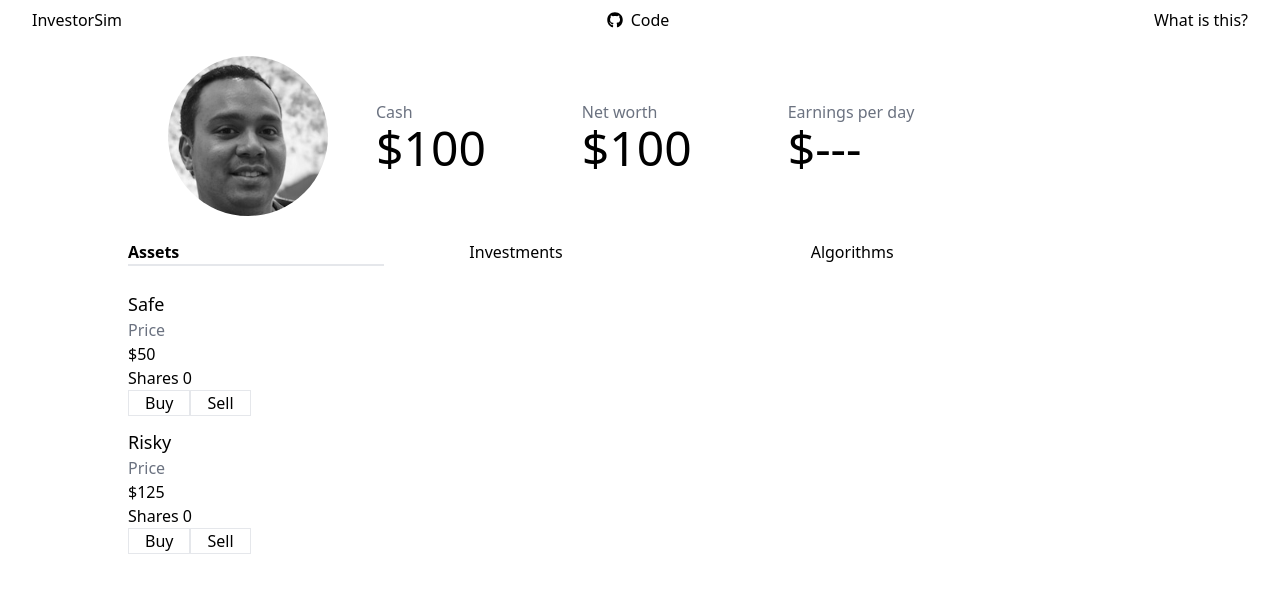
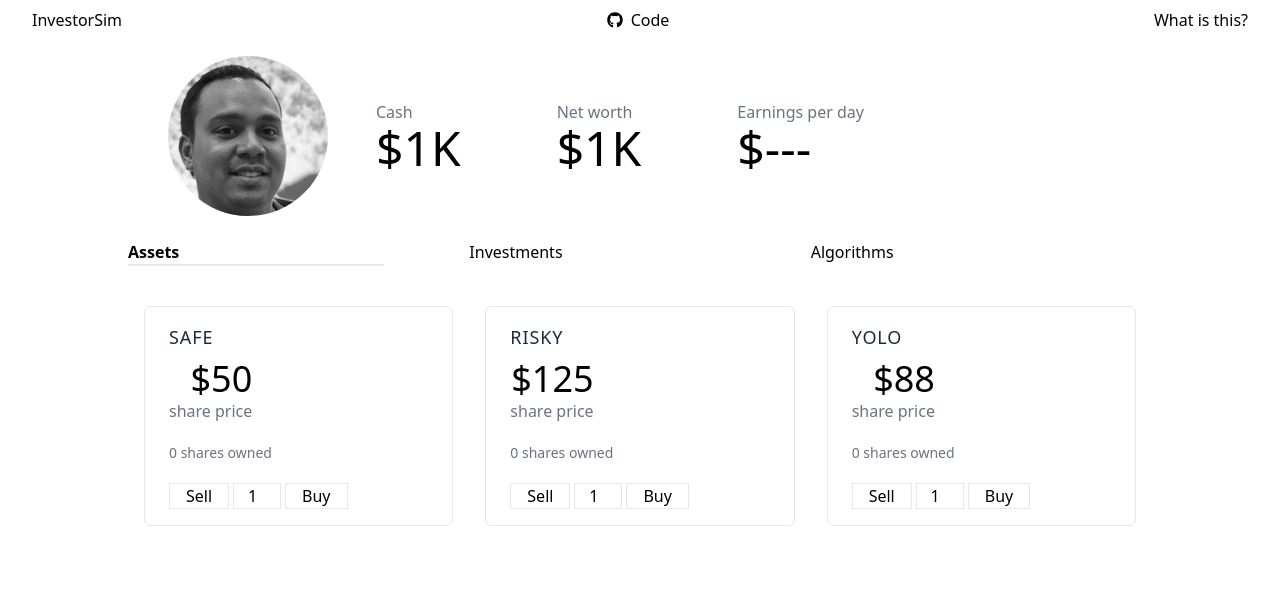
Before and after one commit to fotijr/investorsim, a React (Create React App) app: page /assets in a window 1280 px wide. Shown: the top 592 px of the page. Built offline with nearby package versions, Linux system fonts and the light colour scheme.

Commit message:
Improved daily market movement

```diff
--- a/src/Simulation.tsx
+++ b/src/Simulation.tsx
@@ -1,27 +1,69 @@
 import React from 'react';
-import { Switch, Route } from 'react-router-dom';
+import {
+  Switch,
+  Route,
+  Redirect,
+  withRouter,
+  RouteComponentProps,
+} from 'react-router-dom';
 import Stats from './Stats';
 import Areas from './Areas';
 import Assets from './assets/Assets';
 import Investments from './Investments';
 import Algorithms from './Algorithms';
+import Profile from './Profile';
 import { Asset } from './assets/models';
+import { UserProfile } from './models';
 
 type SimState = {
+  day: number;
   cash: number;
+  initialNetWorth: number;
   netWorth: number;
+  user: UserProfile;
   assets: Asset[];
 };
 
-class Simulation extends React.Component<{}, SimState> {
+class Simulation extends React.Component<RouteComponentProps, SimState> {
   constructor(props: any) {
     super(props);
     this.state = {
-      cash: 100,
-      netWorth: 100,
+      day: 1,
+      cash: 1000,
+      initialNetWorth: 1000,
+      netWorth: 1000,
+      user: {
+        name: 'You',
+        img: 0,
+      },
       assets: [
-        { name: 'Safe', price: 50, growthRange: [-0.004, 0.006], shares: 0 },
-        { name: 'Risky', price: 125, growthRange: [-0.3, 0.4], shares: 0 },
+        {
+          name: 'Safe',
+          sharePrice: 50,
+          growthRange: [-0.2, 0.25],
+          shares: 0,
+          buyInCost: 0,
+          totalValue: 0,
+          activelyTrading: false,
+        },
+        {
+          name: 'Risky',
+          sharePrice: 125,
+          growthRange: [-1, 1.0103],
+          shares: 0,
+          buyInCost: 0,
+          totalValue: 0,
+          activelyTrading: false,
+        },
+        {
+          name: 'YOLO',
+          sharePrice: 88,
+          growthRange: [-3, 3.0003],
+          shares: 0,
+          buyInCost: 0,
+          totalValue: 0,
+          activelyTrading: false,
+        },
       ],
     };
   }
@@ -33,72 +75,107 @@ class Simulation extends React.Component<{}, SimState> {
   render() {
     return (
       <div>
-        <Stats cash={this.state.cash} netWorth={this.state.netWorth} />
+        <Stats
+          cash={this.state.cash}
+          day={this.state.day}
+          initialNetWorth={this.state.initialNetWorth}
+          netWorth={this.state.netWorth}
+          user={this.state.user}
+        />
         <Areas />
         <Switch>
-          <Route exact path="/">
-            <div>Overview/about</div>
-          </Route>
+          <Redirect exact from="/" to="/assets" />
           <Route path="/assets">
             <Assets
               assets={this.state.assets}
-              buyAsset={this.buySellAsset.bind(this)}
+              cash={this.state.cash}
+              buyAsset={this.buySellAsset}
             />
           </Route>
           <Route path="/investments" component={Investments} />
           <Route path="/algorithms" component={Algorithms} />
+          <Route path="/profile">
+            <Profile
+              user={this.state.user}
+              updated={this.updateUserProfile.bind(this)}
+            />
+          </Route>
         </Switch>
       </div>
     );
   }
 
-  private buySellAsset(asset: Asset, qty: number = 1) {
-    console.log('Buying asset 💰', asset);
-    asset.shares = (asset.shares + qty);
+  private updateUserProfile(user: UserProfile) {
+    this.setState((state, props) => {
+      return { user };
+    });
+  }
+
+  private buySellAsset = (asset: Asset, qty: number = 1) => {
+    if (qty === 0) {
+      return;
+    }
+
+    asset.shares = asset.shares + qty;
+    asset.activelyTrading = true;
+
     this.setState((state, props) => {
       const assets = state.assets.map((a) => {
         if (a.name === asset.name) {
           // replace existing asset with updated share count
+          asset.buyInCost += qty * asset.sharePrice;
           return asset;
         }
         return a;
       });
       return {
         assets,
-        cash: state.cash - (asset.price * qty),
+        cash: state.cash - asset.sharePrice * qty,
+      };
+    });
+  };
+
+  private advanceDay() {
+    this.setState((state, props) => {
+      let netWorth = 0;
+      let day = state.day;
+      let isTradingDay = false;
+      const assets = state.assets.map((a) => {
+        if (!a.activelyTrading) {
+          // stock isn't yet trading, don't adjust price
+          return a;
+        }
+        // console.log('starting price', a.price);
+        isTradingDay = true;
+        const rate = this.getRandomNumber(a.growthRange[0], a.growthRange[1]);
+        const multiplier = rate / 100 + 1;
+        // console.log(a.growthRange[0], a.growthRange[1], rate, multiplier);
+        // console.log('rate', rate);
+        a.sharePrice *= multiplier;
+        netWorth += a.sharePrice * a.shares;
+        // console.log('new price', a.price);
+        return a;
+      });
+      // console.log('pre nw', netWorth);
+
+      if (isTradingDay) {
+        day++;
+      }
+
+      netWorth += state.cash;
+
+      // console.log('post nw', netWorth);
+      return {
+        day,
+        assets,
+        netWorth,
       };
     });
   }
 
-  private advanceDay() {
-    this.setState((state, props) => {
-      let netWorth = 0;
-      const assets = state.assets.map((a) => {
-        if (!a.shares) {
-          // no shares, don't grow stock
-          return a;
-        }
-       // console.log('starting price', a.price);
-        const rate = this.getGrowthRate(a.growthRange[0], a.growthRange[1]);
-        console.log('rate', rate);
-        a.price *= rate;
-        netWorth += (a.price * a.shares);
-        // console.log('new price', a.price);
-        return a;
-      });
-      // console.log('pre nw', netWorth);
-      netWorth += state.cash;
-      // console.log('post nw', netWorth);
-      return {
-        assets,
-        netWorth
-      };
-    });
-  }
-
-  private getGrowthRate(min: number, max: number) {
-    return 1 + (Math.random() * (max - min) + min);
+  private getRandomNumber(min: number, max: number) {
+    return Math.random() * (max - min) + min;
   }
 }
 
-export default Simulation;
+export default withRouter(Simulation);
--- /dev/null
+++ b/src/assets/Asset.tsx
@@ -0,0 +1,103 @@
+import React from 'react';
+import pluralize from 'pluralize';
+import { BuyAssetFunc, formatNumber } from '../models';
+import { Asset } from './models';
+
+type AssetProps = {
+  asset: Asset;
+  cash: number;
+  buyAsset: BuyAssetFunc;
+};
+
+type AssetState = {
+  shares: number;
+};
+
+/**
+ * Component listing Assets.
+ * @returns
+ */
+class AssetCard extends React.Component<AssetProps, AssetState> {
+  handleShareAmountChange = (ev: React.ChangeEvent<HTMLInputElement>) => {
+    let shares = parseInt(ev.target.value, 10);
+    if (isNaN(shares)) {
+      shares = 0;
+    }
+    this.setState({ shares });
+  };
+
+  constructor(props: AssetProps) {
+    super(props);
+    this.state = { shares: 1 };
+  }
+
+  render() {
+    return (
+      <div
+        className="m-4 border py-4 px-6 flex-1 rounded-md"
+        key={this.props.asset.name}
+      >
+        <h4 className="text-lg font-thin uppercase tracking-wider text-gray-800 mb-2">{this.props.asset.name}</h4>
+
+        <div className="flex md:justify-items-center">
+          <div className="text-right">
+            <div className="text-bold text-4xl">
+              $
+              {formatNumber(this.props.asset.sharePrice, {
+                maximumFractionDigits: 2,
+              })}
+            </div>
+            <span className="label">share price</span>
+          </div>
+
+          <div
+            className={`text-right flex-1${
+              this.props.asset.shares > 0 ? '' : ' hidden'
+            }`}
+          >
+            <div className="text-bold text-4xl">
+              $
+              {formatNumber(
+                this.props.asset.sharePrice * this.props.asset.shares
+              )}
+            </div>
+            <span className="label">total value</span>
+          </div>
+        </div>
+
+        <div className="my-5 text-gray-500 font-thin text-sm">
+          {pluralize('share', this.props.asset.shares, true)} owned
+        </div>
+        <div className="mt-4">
+          <button
+            disabled={this.state.shares > this.props.asset.shares}
+            onClick={() =>
+              this.props.buyAsset(this.props.asset, -1 * this.state.shares)
+            }
+          >
+            Sell
+          </button>
+          <input
+            className="w-12 text-right px-2 mx-1 border"
+            type="number"
+            value={this.state.shares}
+            onChange={this.handleShareAmountChange}
+            min="1"
+          />
+          <button
+            disabled={
+              this.state.shares * this.props.asset.sharePrice > this.props.cash
+            }
+            onClick={() =>
+              this.props.buyAsset(this.props.asset, this.state.shares)
+            }
+          >
+            Buy
+          </button>
+        </div>
+      </div>
+    );
+  }
+}
+
+export default AssetCard;
--- a/src/assets/Assets.tsx
+++ b/src/assets/Assets.tsx
@@ -1,9 +1,11 @@
 import React from 'react';
-import { BuyAssetFunc, formatNumber } from '../models';
+import AssetCard from './Asset';
+import { BuyAssetFunc } from '../models';
 import { Asset } from './models';
 
 type AssetsProps = {
   assets: Asset[];
+  cash: number;
   buyAsset: BuyAssetFunc;
 };
 
@@ -18,16 +20,9 @@ type AssetsState = {
 class Assets extends React.Component<AssetsProps, AssetsState> {
   render() {
     return (
-      <div>
+      <div className="flex">
         {this.props.assets.map((a) => (
-          <div className="mb-3" key={a.name}>
-            <h4 className="text-lg">{a.name}</h4>
-            <span className="label">Price</span>
-            <div className="text-bold">${formatNumber(a.price, 2)}</div>
-            <div>Shares {a.shares}</div>
-            <button onClick={() => this.props.buyAsset(a, 1)}>Buy</button>
-            <button onClick={() => this.props.buyAsset(a, -1)}>Sell</button>
-          </div>
+          <AssetCard key={a.name} asset={a} cash={this.props.cash} buyAsset={this.props.buyAsset} />
         ))}
       </div>
     );
```
Also changed, not shown: src/assets/models.ts (+12 -1 lines).
